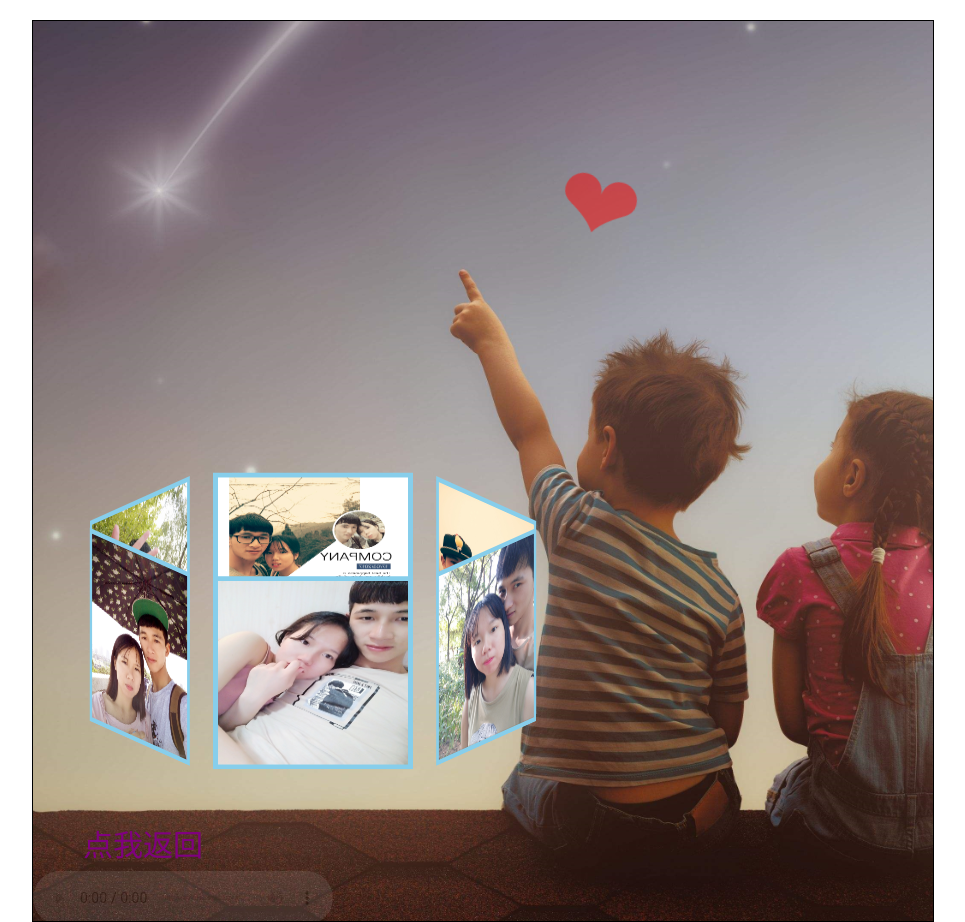
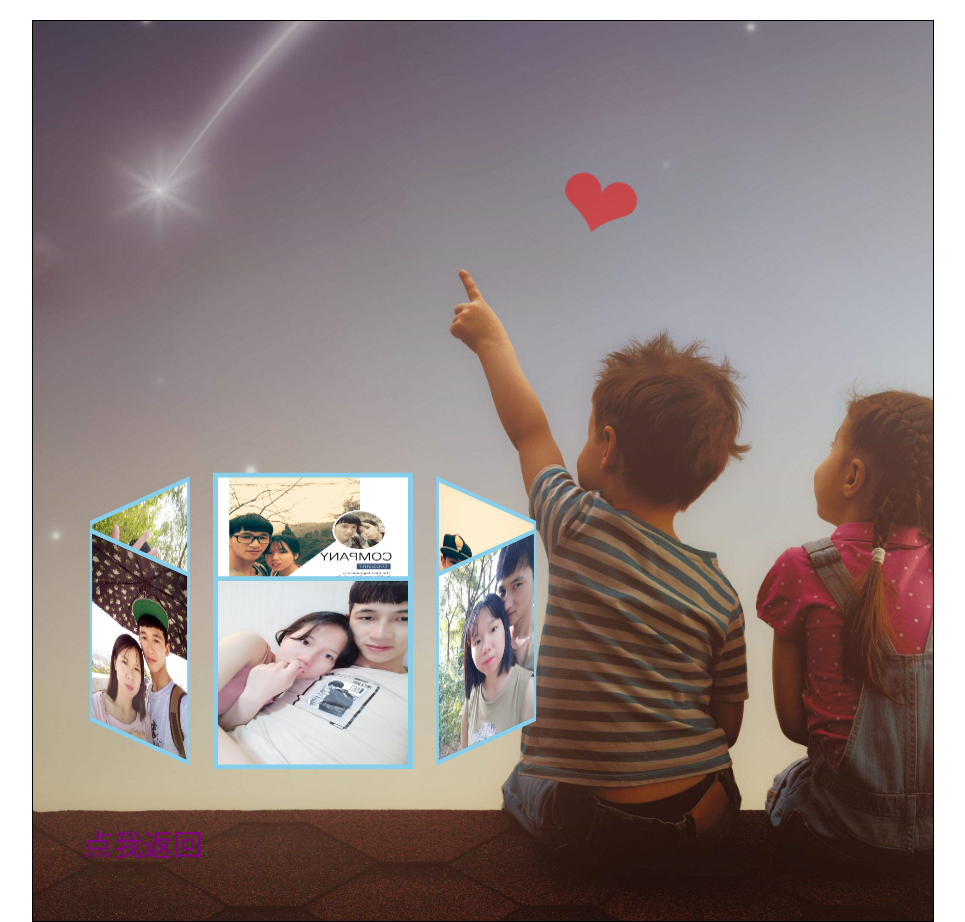
Before and after one commit to Honeyl/love, a plain HTML site: page photo.html in a window 1280 px wide. Shown: the whole page, without its empty margins (157-1122 px from the left). Drawn offline with Linux system fonts and the light colour scheme.

Commit message:
Update photo.html

```diff
--- a/photo.html
+++ b/photo.html
@@ -56,7 +56,7 @@
             transform: rotate(15deg);
         }/*第一个心心*/
         audio{
-            opacity: 0.1;
+            opacity: 0;
             position: absolute;
             top:850px;
         }
```
